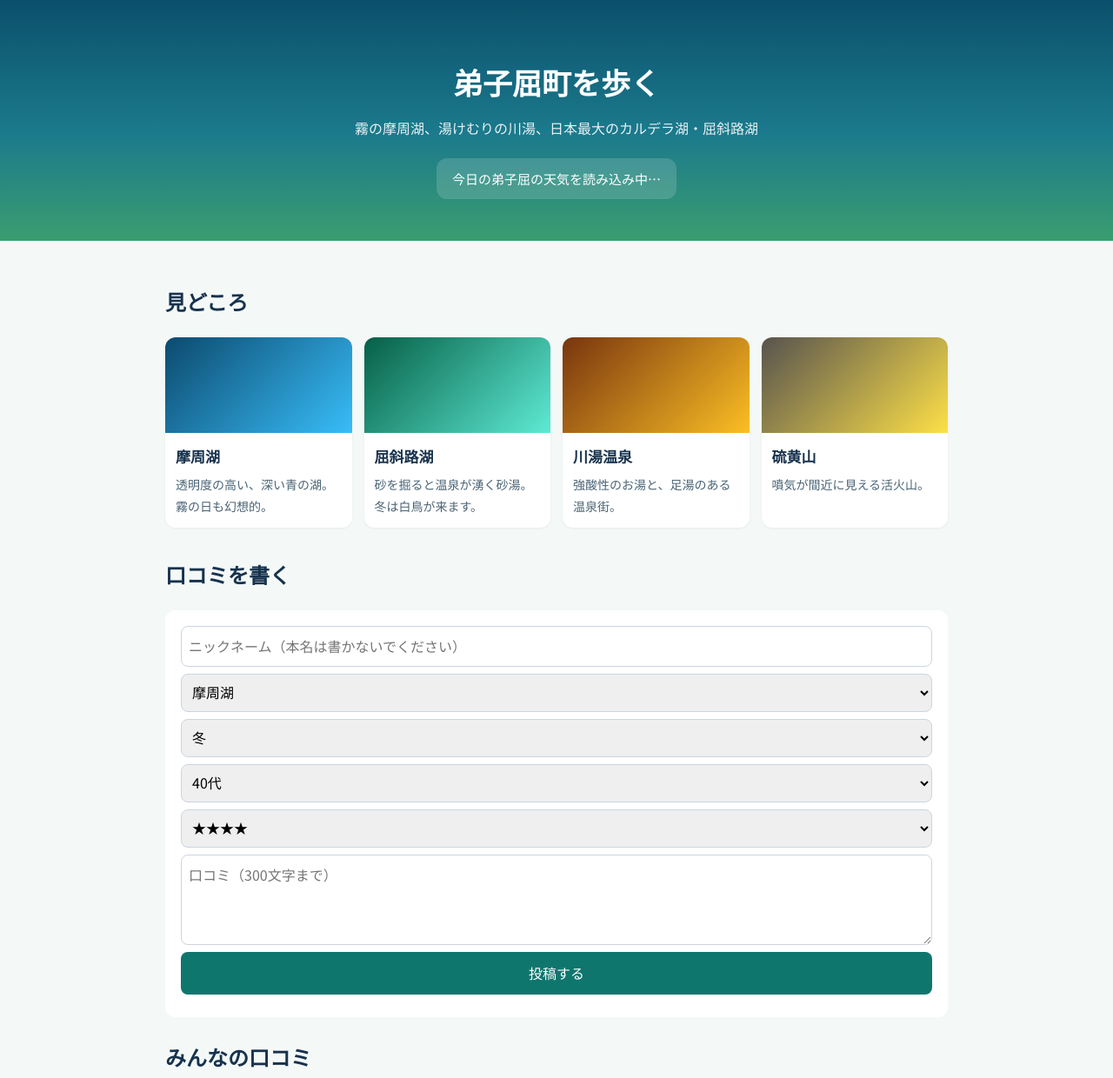
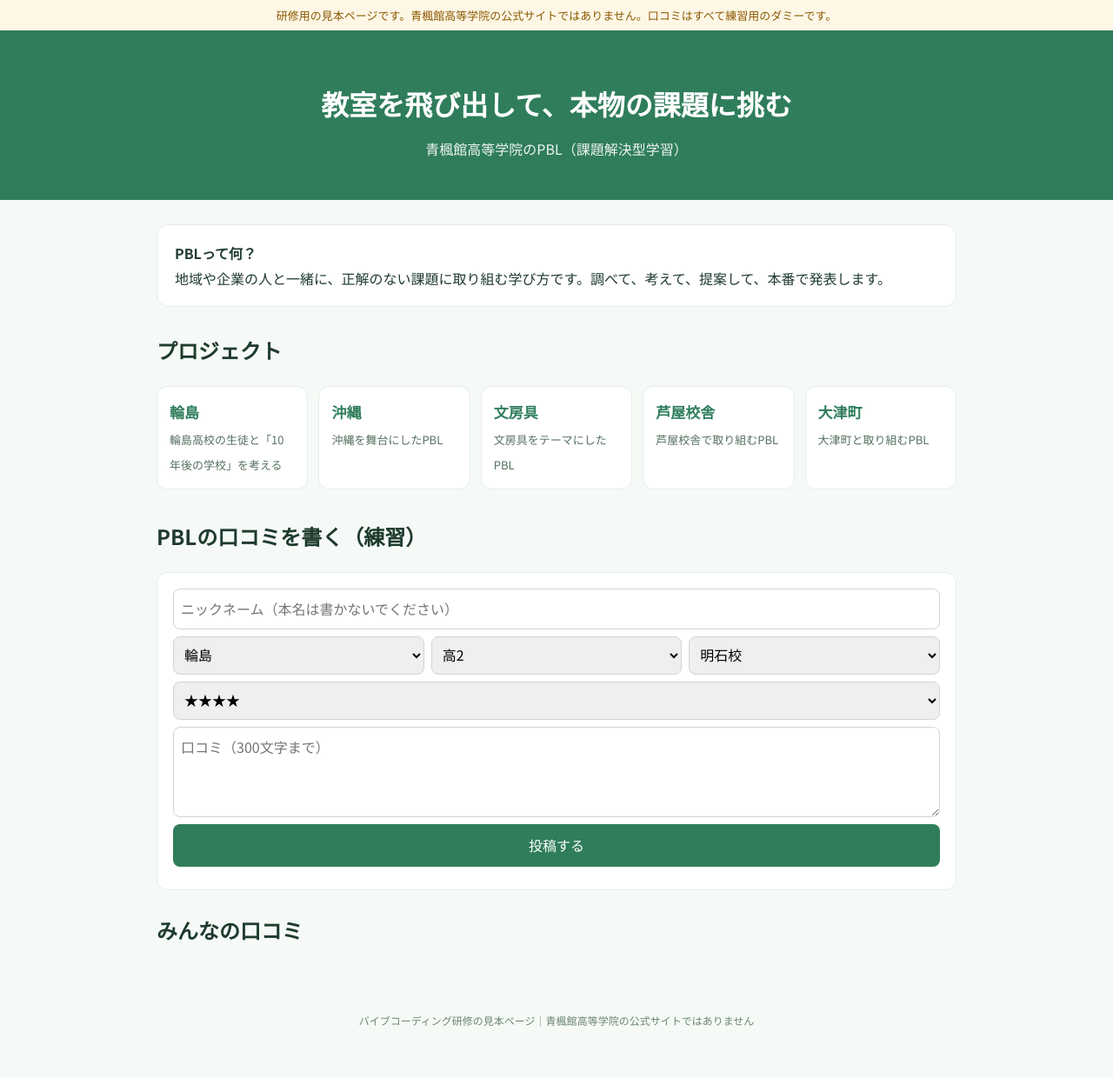
Before and after one commit to Teru2129/vibe-coding-kenshu, a plain HTML site: page lp.html in a window 1280 px wide. Shown: the top 1240 px of the page at 87% size. After the commit the page ends 1208 px from the top, so only its background shows below. Drawn offline with Linux system fonts and the light colour scheme; a script that the page names is missing.

Commit message:
Update LP content and styling for 青楓館

```diff
--- a/lp.html
+++ b/lp.html
@@ -2,46 +2,52 @@
 <html lang="ja">
 <head>
 <meta charset="utf-8"><meta name="viewport" content="width=device-width,initial-scale=1">
-<title>弟子屈町を歩く｜見本LP（研修用）</title>
+<title>青楓館のPBL｜見本LP（研修用）</title>
 <link href="https://fonts.googleapis.com/css2?family=Noto+Sans+JP:wght@400;700;900&display=swap" rel="stylesheet">
 <script src="config.js"></script>
 <style>
-body{margin:0;font-family:"Noto Sans JP",sans-serif;color:#17324d;background:#f4f9f8;line-height:1.8}
-.hero{background:linear-gradient(180deg,#0b4f6c 0%,#1b7a8c 55%,#3a9d6f 100%);color:#fff;padding:64px 20px 48px;text-align:center}
-.hero h1{font-size:34px;margin:0 0 8px;font-weight:900}.hero p{margin:0;opacity:.9}
-.wx{display:inline-block;margin-top:20px;background:rgba(255,255,255,.15);border-radius:12px;padding:10px 18px;font-size:15px}
-.wrap{max-width:900px;margin:0 auto;padding:28px 20px}
-.spots{display:grid;grid-template-columns:repeat(auto-fit,minmax(200px,1fr));gap:14px}
-.spot{background:#fff;border-radius:12px;overflow:hidden;box-shadow:0 1px 3px rgba(0,0,0,.06)}
-.spot .ph{height:110px}.spot div.t{padding:12px}.spot h3{margin:0 0 4px;font-size:17px}.spot p{margin:0;font-size:14px;color:#4b6475}
-form{background:#fff;border-radius:12px;padding:18px;display:grid;gap:8px}
-input,select,textarea{font:inherit;padding:8px;border:1px solid #cbd5e1;border-radius:8px}
-button{font:inherit;background:#0f766e;color:#fff;border:0;border-radius:8px;padding:10px;cursor:pointer}
-.rv{background:#fff;border-radius:10px;padding:10px 14px;margin:8px 0;font-size:14px}
-.rv small{color:#64748b}
-footer{text-align:center;font-size:12px;color:#64748b;padding:24px}
+body{margin:0;font-family:"Noto Sans JP",sans-serif;color:#1f3b2f;background:#f6faf6;line-height:1.8}
+.note-bar{background:#fff7e6;color:#8a5a00;font-size:13px;text-align:center;padding:6px}
+.hero{background:#2f7d5b;color:#fff;padding:56px 20px 44px;text-align:center}
+.hero h1{font-size:32px;margin:0 0 8px;font-weight:900}.hero p{margin:0;opacity:.92}
+.wrap{max-width:920px;margin:0 auto;padding:28px 20px}
+.what{background:#fff;border-radius:14px;padding:18px 20px;border:1px solid #e3eee7}
+.cards{display:grid;grid-template-columns:repeat(auto-fit,minmax(160px,1fr));gap:12px}
+.pj{background:#fff;border-radius:12px;border:1px solid #e3eee7;padding:14px}
+.pj b{display:block;font-size:17px;color:#2f7d5b}.pj span{font-size:13px;color:#56705f}
+form{background:#fff;border-radius:12px;padding:18px;display:grid;gap:8px;border:1px solid #e3eee7}
+.row{display:grid;grid-template-columns:repeat(3,1fr);gap:8px}
+input,select,textarea{font:inherit;padding:8px;border:1px solid #cbd8cf;border-radius:8px;width:100%;box-sizing:border-box}
+button{font:inherit;background:#2f7d5b;color:#fff;border:0;border-radius:8px;padding:10px;cursor:pointer}
+.rv{background:#fff;border-radius:10px;padding:10px 14px;margin:8px 0;font-size:14px;border:1px solid #e3eee7}
+.rv small{color:#6b8576}
+footer{text-align:center;font-size:12px;color:#6b8576;padding:24px}
 </style>
 </head>
 <body>
+<div class="note-bar">研修用の見本ページです。青楓館高等学院の公式サイトではありません。口コミはすべて練習用のダミーです。</div>
 <div class="hero">
-  <h1>弟子屈町を歩く</h1>
-  <p>霧の摩周湖、湯けむりの川湯、日本最大のカルデラ湖・屈斜路湖</p>
-  <div class="wx" id="wx">今日の弟子屈の天気を読み込み中…</div>
+  <h1>教室を飛び出して、本物の課題に挑む</h1>
+  <p>青楓館高等学院のPBL（課題解決型学習）</p>
 </div>
 <div class="wrap">
-  <h2>見どころ</h2>
-  <div class="spots">
-    <div class="spot"><div class="ph" style="background:linear-gradient(135deg,#0c4a6e,#38bdf8)"></div><div class="t"><h3>摩周湖</h3><p>透明度の高い、深い青の湖。霧の日も幻想的。</p></div></div>
-    <div class="spot"><div class="ph" style="background:linear-gradient(135deg,#065f46,#5eead4)"></div><div class="t"><h3>屈斜路湖</h3><p>砂を掘ると温泉が湧く砂湯。冬は白鳥が来ます。</p></div></div>
-    <div class="spot"><div class="ph" style="background:linear-gradient(135deg,#78350f,#fbbf24)"></div><div class="t"><h3>川湯温泉</h3><p>強酸性のお湯と、足湯のある温泉街。</p></div></div>
-    <div class="spot"><div class="ph" style="background:linear-gradient(135deg,#57534e,#fde047)"></div><div class="t"><h3>硫黄山</h3><p>噴気が間近に見える活火山。</p></div></div>
+  <div class="what"><b>PBLって何？</b><br>地域や企業の人と一緒に、正解のない課題に取り組む学び方です。調べて、考えて、提案して、本番で発表します。</div>
+  <h2 style="margin-top:28px">プロジェクト</h2>
+  <div class="cards">
+    <div class="pj"><b>輪島</b><span>輪島高校の生徒と「10年後の学校」を考える</span></div>
+    <div class="pj"><b>沖縄</b><span>沖縄を舞台にしたPBL</span></div>
+    <div class="pj"><b>文房具</b><span>文房具をテーマにしたPBL</span></div>
+    <div class="pj"><b>芦屋校舎</b><span>芦屋校舎で取り組むPBL</span></div>
+    <div class="pj"><b>大津町</b><span>大津町と取り組むPBL</span></div>
   </div>
-  <h2 style="margin-top:32px">口コミを書く</h2>
+  <h2 style="margin-top:32px">PBLの口コミを書く（練習）</h2>
   <form id="f">
     <input id="a" maxlength="20" placeholder="ニックネーム（本名は書かないでください）">
-    <select id="p"><option>摩周湖</option><option>屈斜路湖</option><option>川湯温泉</option><option>硫黄山</option><option>その他</option></select>
-    <select id="s"><option>春</option><option>夏</option><option>秋</option><option selected>冬</option></select>
-    <select id="g"><option>10代</option><option>20代</option><option>30代</option><option selected>40代</option><option>50代</option><option>60代以上</option></select>
+    <div class="row">
+      <select id="p"><option>輪島</option><option>沖縄</option><option>文房具</option><option>芦屋校舎</option><option>大津町</option><option>その他</option></select>
+      <select id="g"><option>高1</option><option selected>高2</option><option>高3</option></select>
+      <select id="c"><option>明石校</option><option>芦屋校</option></select>
+    </div>
     <select id="r"><option value="5">★★★★★</option><option value="4" selected>★★★★</option><option value="3">★★★</option><option value="2">★★</option><option value="1">★</option></select>
     <textarea id="b" maxlength="300" rows="3" placeholder="口コミ（300文字まで）"></textarea>
     <button>投稿する</button><small id="m"></small>
@@ -49,26 +55,21 @@ footer{text-align:center;font-size:12px;color:#64748b;padding:24px}
   <h2 style="margin-top:24px">みんなの口コミ</h2>
   <div id="list"></div>
 </div>
-<footer>研修用の見本ページです（弟子屈町の公式サイトではありません）｜天気の出典：Open-Meteo</footer>
+<footer>バイブコーディング研修の見本ページ｜青楓館高等学院の公式サイトではありません</footer>
 <script type="module">
 import { createClient } from "https://esm.sh/@supabase/supabase-js@2";
 import { keywordJudge, esc } from "./common.js";
 const C = window.VC_CONFIG, sb = createClient(C.SUPABASE_URL, C.SUPABASE_PUBLISHABLE_KEY);
-// キー不要のAPI：Open-Meteo（弟子屈町 北緯43.48 東経144.46）
-const WMO = { 0: "快晴", 1: "晴れ", 2: "晴れ時々くもり", 3: "くもり", 45: "霧", 48: "霧", 51: "霧雨", 61: "雨", 63: "雨", 65: "強い雨", 71: "雪", 73: "雪", 75: "大雪", 80: "にわか雨", 85: "にわか雪" };
-fetch("https://api.open-meteo.com/v1/forecast?latitude=43.48&longitude=144.46&current=temperature_2m,weather_code&timezone=Asia%2FTokyo")
-  .then(r => r.json()).then(j => { const c = j.current; document.getElementById("wx").textContent = `今日の弟子屈：${WMO[c.weather_code] ?? "—"}　${c.temperature_2m}℃`; })
-  .catch(() => document.getElementById("wx").textContent = "天気を取得できませんでした");
 async function load() {
-  const { data } = await sb.from("vc_reviews").select("author,place,season,rating,body").order("created_at", { ascending: false }).limit(10);
-  document.getElementById("list").innerHTML = (data || []).map(r => `<div class="rv"><small>${esc(r.author)}｜${esc(r.place)}｜${esc(r.season)}｜${"★".repeat(r.rating)}</small><br>${esc(r.body)}</div>`).join("");
+  const { data } = await sb.from("vc_pbl").select("author,project,grade,rating,body").order("created_at", { ascending: false }).limit(10);
+  document.getElementById("list").innerHTML = (data || []).map(r => `<div class="rv"><small>${esc(r.author)}｜${esc(r.project)}｜${esc(r.grade)}｜${"★".repeat(r.rating)}</small><br>${esc(r.body)}</div>`).join("");
 }
 load();
 document.getElementById("f").onsubmit = async e => {
   e.preventDefault(); const body = document.getElementById("b").value.trim(); if (!body) return;
   const rating = +document.getElementById("r").value, kj = keywordJudge(body, rating);
-  const { error } = await sb.from("vc_reviews").insert({ author: document.getElementById("a").value.trim() || "名無し", place: document.getElementById("p").value,
-    season: document.getElementById("s").value, age_group: document.getElementById("g").value, rating, body, sentiment: kj.sentiment, topic: kj.topic, judged_by: "keyword" });
+  const { error } = await sb.from("vc_pbl").insert({ author: document.getElementById("a").value.trim() || "名無し", project: document.getElementById("p").value,
+    grade: document.getElementById("g").value, campus: document.getElementById("c").value, rating, body, sentiment: kj.sentiment, topic: kj.topic, judged_by: "keyword" });
   document.getElementById("m").textContent = error ? "保存できませんでした：" + error.message : "ありがとうございます！";
   if (!error) { document.getElementById("b").value = ""; load(); }
 };
```
